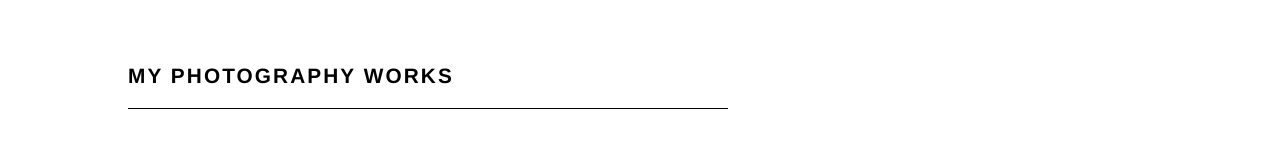
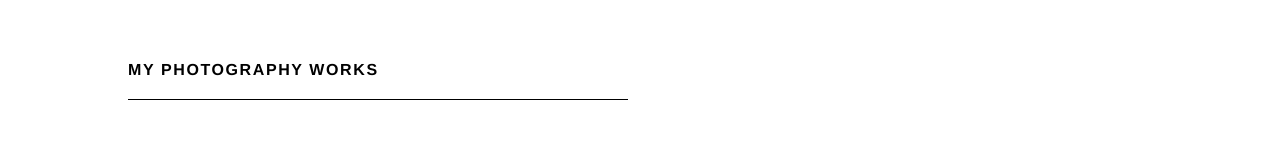
Before and after one commit to overthinker-pro/photography-landing-page, a plain HTML site: page index.html in a window 1280 px wide. Shown: the top 160 px of the page. Drawn offline with Linux system fonts and the light colour scheme.

Commit message:
Heading bug fix

```diff
--- a/style.css
+++ b/style.css
@@ -10,13 +10,13 @@ body {
     }
     h1 {
       font-weight: 600;
-      font-size: 1.3rem;
+      font-size: 1rem;
       text-transform: uppercase;
       letter-spacing: 0.1em;
       margin-bottom: 70px;
       border-bottom: 1px solid #000;
       padding-bottom: 20px;
-      max-width: 600px;
+      max-width: 500px;
       color: #000;
     }
     .cards-container {
```
